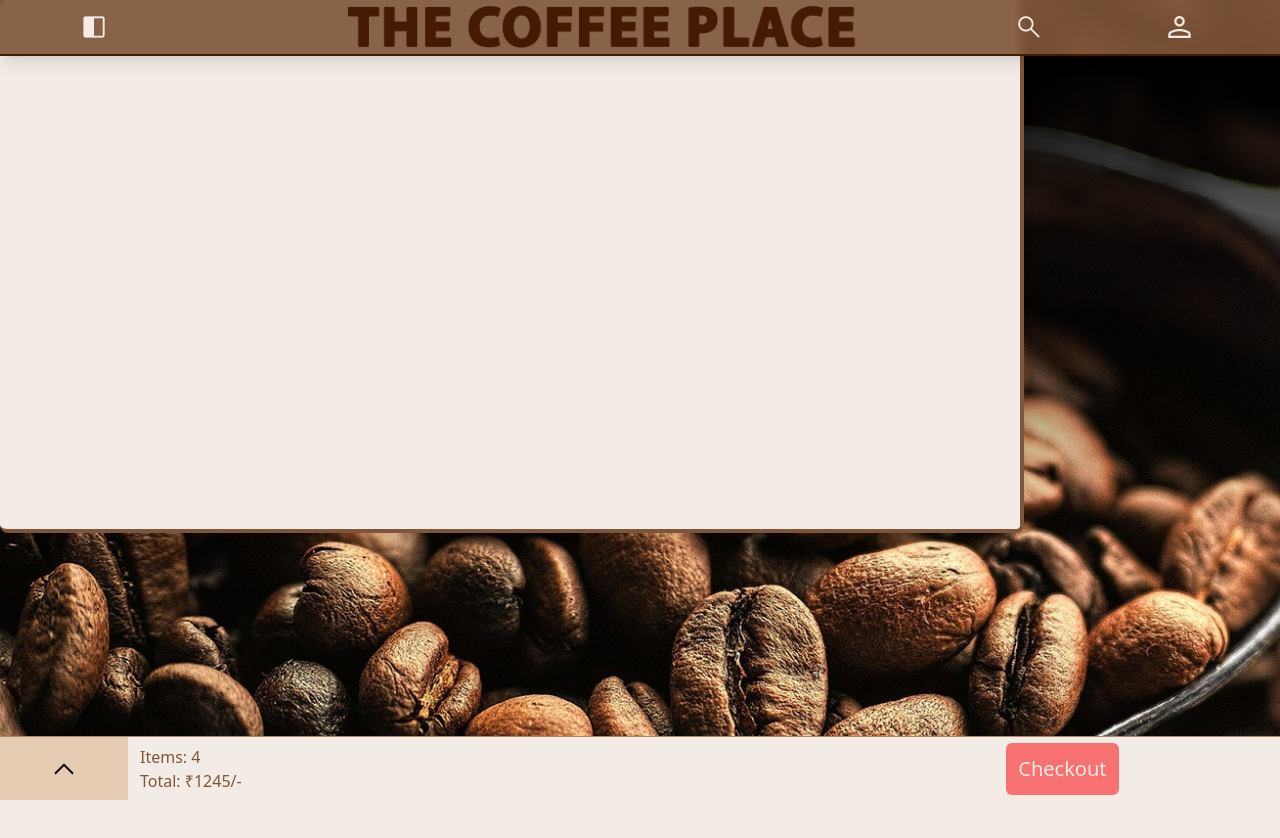
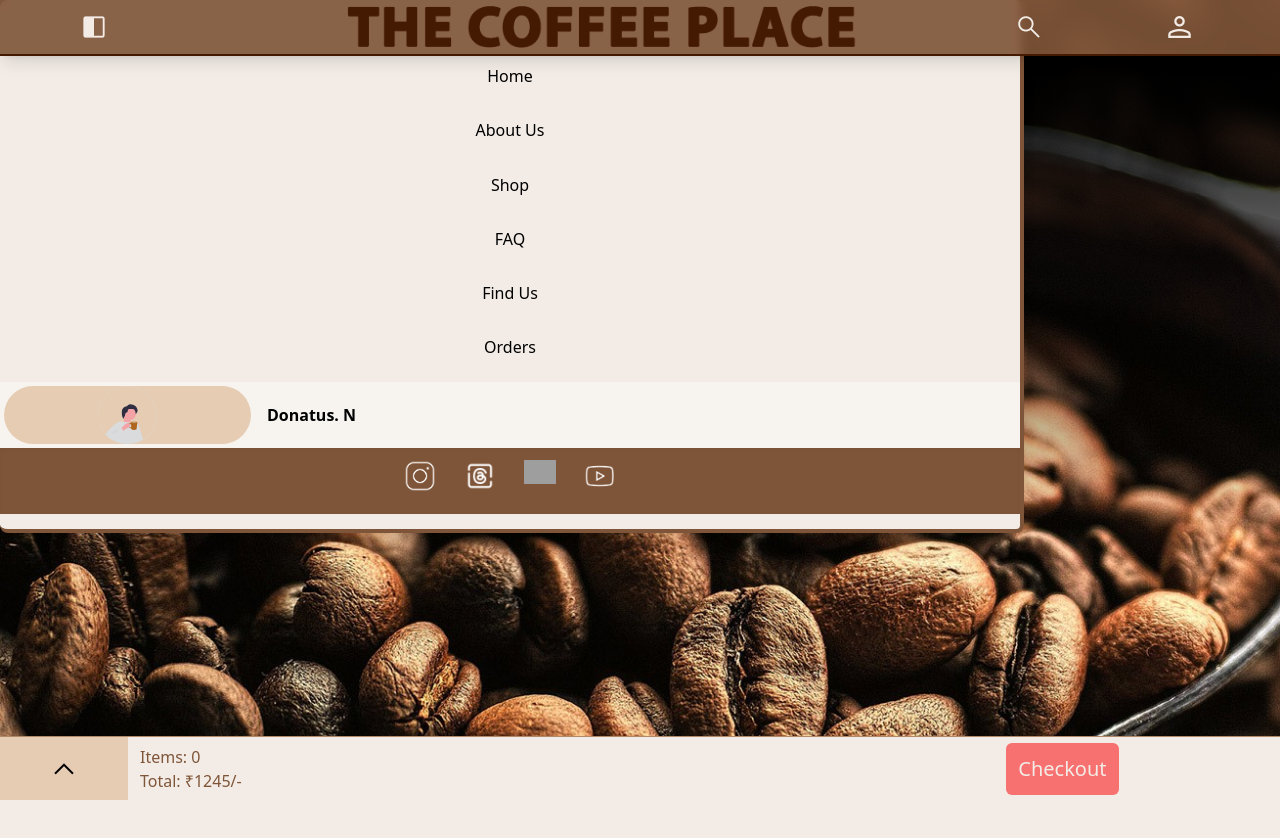
Before and after one commit to DaylenMcCarron/TheCoffeePlace, a React (Vite) app: page / in a window 1280 px wide. Both pictures are taken after a click on the element "side_navigation". Shown: the top 838 px of the page. Built offline with nearby package versions, Linux system fonts and the light colour scheme; grey boxes are pictures that could not be loaded.

Commit message:
add: Side nav content

```diff
--- a/src/App.jsx
+++ b/src/App.jsx
@@ -1,4 +1,5 @@
 import Cart from "./Cart"
+import { MyProvider } from "./context"
 
 import ContactUs from "./ContactUs"
 import FAQ from "./FAQ"
@@ -9,7 +10,7 @@ import Products from "./Products"
 function App() {
 
   return (
-    <>
+    <MyProvider>
       <Header />
       <Cart />
       <Home />
@@ -19,7 +20,7 @@ function App() {
       <ContactUs />
       <Footer />
 
-    </>
+    </MyProvider>
   )
 }
 
--- a/src/Cart.jsx
+++ b/src/Cart.jsx
@@ -1,8 +1,12 @@
 import CartWindow from "./CartWindow"
-
+import { useContext } from "react"
+import { MyContext } from "./context"
 import { useState } from "react"
 
 const Cart = () => {
+
+    const context = useContext(MyContext)
+
 
     const [viewCart,setViewCart] = useState(false)
 
@@ -20,7 +24,7 @@ arrow_forward_ios
 </span>
             </div>
             <div className=" basis-[58%] flex flex-col items-right pl-3 justify-center text-coffee-5">
-                <p>Items: 4</p>
+                <p>Items: {context.items}</p>
                 <p>Total: <span>&#8377;</span>1245/-</p>
             </div>
             <div className=" basis-[30%] flex items-center  justify-center">
--- a/src/CartItem.jsx
+++ b/src/CartItem.jsx
@@ -23,7 +23,7 @@ const CartItem = () => {
             </div>
             <div className="min-h-[16vw] h-[16vw] w-fit">
                 <h1 className=" text-center mt-2 text-sm font-bold text-coffee-5 bg-white border-coffee-4 border-[1px] border-b-0 rounded-t-md"><span>&#8377;</span> 344/-</h1>
-                <div className="border-[1px] border-coffee-2 rounded-md w-fit h-fit bg-coffee-2 text-white flex align-middle justify-center">
+            <div className="border-[1px] border-coffee-2 rounded-md w-fit h-fit bg-coffee-2 text-white flex align-middle justify-center">
                 <span className="material-symbols-outlined text-coffee-5">add</span>
                 <span className="font-bold text-coffee-5 bg-white px-1">1</span>
                 <span className="material-symbols-outlined text-coffee-5">remove</span>
--- a/src/ProductCard.jsx
+++ b/src/ProductCard.jsx
@@ -1,6 +1,9 @@
 import { useState } from "react"
+import { useContext } from "react"
+import { MyContext } from "./context"
 
 const ProductCard = () => {
+    const context = useContext(MyContext);
     const [imgResize, setImageResize] = useState(true)
     return (
         <div className="w-full h-64  rounded-md shadow-sm relative border-coffee-5 bg-glass">
@@ -9,9 +12,18 @@ const ProductCard = () => {
 
             <h1  onClick={()=>setImageResize(!imgResize)} className=" px-2 text-md text-coffee-5 font-semibold h-12 overflow-hidden absolute top-[68%]">Chocolate Noodles such a big name lmao b i coffee</h1>
             <h1 className="absolute bottom-2 left-2 font-semibold font-sm"><span>&#8377;</span>345/-</h1>
+            { context.items == 0 ?
             <div className="absolute bottom-2 right-2 border-2 border-coffee-5 rounded-md w-7 h-7 bg-glass text-white flex align-middle justify-center">
-                <span className="material-symbols-outlined font-bold text-coffee-5" onClick={()=>console.log("Hekko")}>add</span>
+                <span className="material-symbols-outlined font-bold text-coffee-5" onClick={()=>context.incItems()}>add</span>
             </div>
+            :
+            <div className="border-[1px] absolute bottom-2 right-2 border-coffee-2 rounded-md w-fit h-fit bg-coffee-2 text-white flex align-middle justify-center">
+                <span className="material-symbols-outlined text-coffee-5" onClick={()=>context.decItems()}>remove</span>
+                <span className="font-bold text-coffee-5 bg-white px-1">{context.items}</span>
+                <span className="material-symbols-outlined text-coffee-5" onClick={()=>context.incItems()}>add</span>
+            </div>
+            }
+
             </div>
     )
 }
--- a/src/SideNavbar.jsx
+++ b/src/SideNavbar.jsx
@@ -2,7 +2,49 @@
 const SideNavbar = () => {
     return (
         <div className=" fixed bg-coffee-1 border-coffee-5 shadow-lg rounded-lg h-2/3 border-r-4 border-b-4 z-30 w-[80vw]">
-
+            <div className=" w-full h-[60%] mt-[8vh] grid grid-flow-row gap-y-2">
+                <p className="w-full text-center">Home</p>
+                <p className="w-full text-center">About Us</p>
+                <p className="w-full text-center">Shop</p>
+                <p className="w-full text-center">FAQ</p>
+                <p className="w-full text-center">Find Us</p>
+                <p className="w-full text-center">Orders</p>
+            </div>
+            <div className=" w-full h-[25%]">
+                <div className="w-full h-1/2 bg-glass flex">
+                    <div className=" h-full basis-3/12 p-1">
+                        <div className="bg-coffee-2 rounded-full h-full">
+                        <img
+                    className="mx-auto h-full"
+                    src="/assets/undraw_drink_coffee_v3au.svg"
+                    alt=""
+                />
+                        </div>
+                    </div>
+                    <div className="basis-9/12 pl-3 my-auto font-semibold">
+                        Donatus. N
+                    </div>
+                </div>
+                <div className="w-full h-1/2 bg-coffee-5 shadow-inner">
+                    <div className="flex justify-center items-center gap-3">
+                        <div className="h-12 w-12  p-2 mt-1">
+                            <img className="" src="./assets/icons8-instagram-150.png" alt="" />
+                        </div>
+                        <div className="h-12 w-12  p-2 mt-1">
+                            {/* Your icon component or image here */}
+                            <img className="" src="./assets/icons8-threads-144.png" alt="" />
+                        </div>
+                        <div className="h-12 w-12  p-2 mt-1">
+                            {/* Your icon component or image here */}
+                            <img className="" src="./assets/icons8-facebook-150.png" alt="" />
+                        </div>
+                        <div className="h-12 w-12 p-2 mt-1">
+                            {/* Your icon component or image here */}
+                            <img className="" src="./assets/icons8-youtube-150.png" alt="" />
+                        </div>
+                    </div>
+                </div>
+            </div>
         </div>
     )
 }
--- /dev/null
+++ b/src/context/index.jsx
@@ -0,0 +1,30 @@
+import { createContext, useState } from "react";
+
+const MyContext = createContext();
+const MyProvider = (props) => {
+    const[items,setItems] = useState(0)
+
+    const incItems = () => {
+        setItems(items+1);
+    }
+    const decItems = () => {
+        setItems(items-1);
+    }
+
+
+    return (
+        <MyContext.Provider value={
+            {
+                items:items,
+                incItems:incItems,
+                decItems:decItems,
+
+            }
+
+        }>
+            {props.children}
+        </MyContext.Provider>
+    )
+}
+
+export {MyContext, MyProvider}
```
